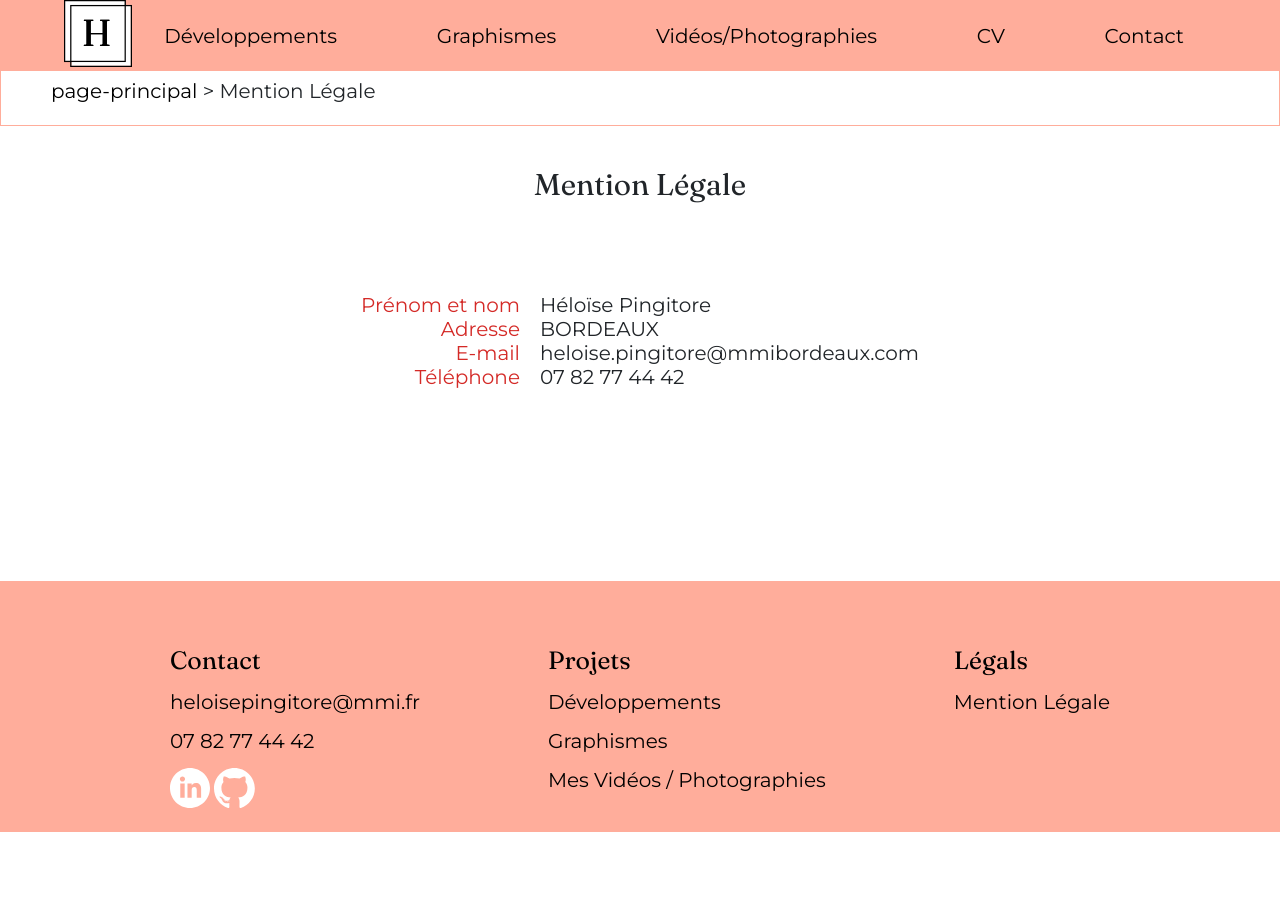
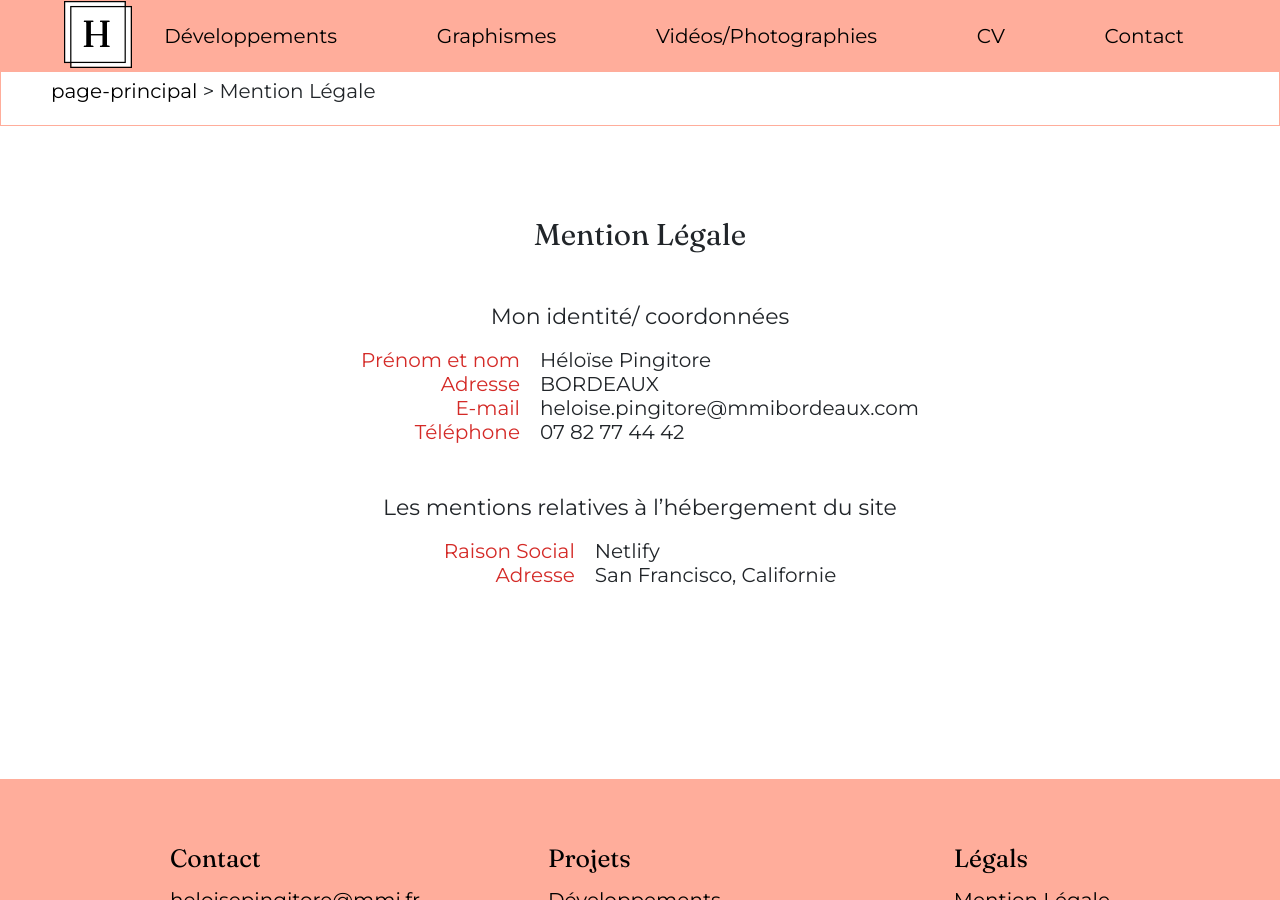
Before and after one commit to HeloisePi/Portfolio, a Jekyll site: the page built from _pages/mention-legale.html, in a window 1280 px wide and 900 px high. Built offline with Jekyll 4.4.1, drawn with Linux system fonts in a browser that asks for light colours.

Commit message:
mention légale + correction bug

```diff
--- a/_pages/mention-legale.html
+++ b/_pages/mention-legale.html
@@ -8,6 +8,7 @@ permalink: "/mention-legale"
 <section class="section-mention">
     <h1 class="titre-mention"> Mention Légale</h1>
     <div class="surligne"></div>
+    <h4>Mon identité/ coordonnées</h4>
     <div class="separation">
         <div class="titre-mention-legale">
             <p>Prénom et nom</p>
@@ -22,6 +23,17 @@ permalink: "/mention-legale"
             <p>07 82 77 44 42</p>
         </div>
     </div>
+    <h4>Les mentions relatives à l’hébergement du site</h4>
+    <div class="separation">
+        <div class="titre-mention-legale">
+            <p>Raison Social</p>
+            <p>Adresse</p>
+        </div>
+        <div class="text-mention-legale">
+            <p>Netlify</p>
+            <p>San Francisco, Californie</p>
+        </div>
+    </div>
 
 </section>
 
--- a/_sass/components/header.scss
+++ b/_sass/components/header.scss
@@ -3,7 +3,7 @@
   position: fixed;
   top: 0px;
   width: 100%;
-
+  height: 8vh;
   width: 100vw;
   padding:  0;
   text-align: center;
--- a/_sass/sections/mentionlegale.scss
+++ b/_sass/sections/mentionlegale.scss
@@ -1,4 +1,5 @@
 .section-mention{
+    margin-top: 10vh;
     h1{
         font-size: 30px;
         font-family: $ffgilbert;
@@ -7,16 +8,22 @@
         margin-top: 40px;
 
       }
+    h4{
+        font-size: 22px;
+        font-family: $fflouis;
+        text-align: center;
+        margin-top: 50px;
+        margin-bottom: 2vh;
+    }
     .separation{
         display: flex;
         flex-direction: row;
         align-items: center;
         justify-content: center;
         gap: 20px;
-        margin-top: 10vh;
+
 
         .titre-mention-legale{
-
             p{
                 color: #D42A27;
                 text-align: end;
@@ -27,3 +34,21 @@
 
     }
 }
+
+@media screen and (max-width: 580px) {
+    p{
+        font-size: 16px;
+    }
+    h4{
+        font-size: 18px;
+    }
+}
+@media screen and (max-width: 400px) {
+    p{
+        font-size: 12px;
+    }
+    .section-mention h4{
+        font-size: 14px;
+    }
+
+}
```
